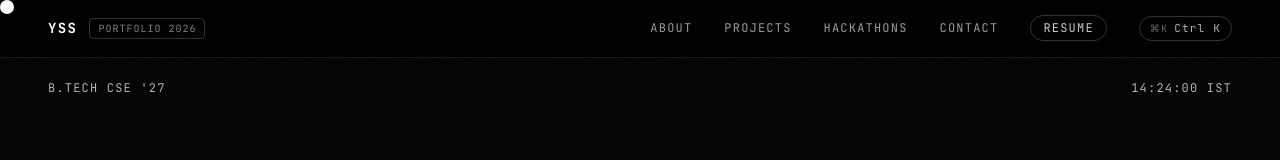
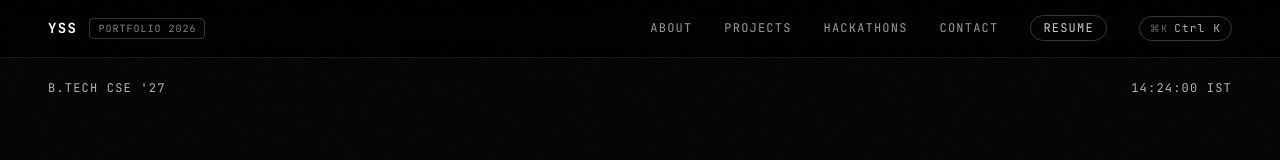
Before and after one commit to yashshinde2/yash-portfolio, a Next.js app: page / in a window 1280 px wide. Shown: the top 160 px of the page. Built offline with nearby package versions, Linux system fonts and the light colour scheme.

Commit message:
Replace custom cursor with Cursor component and add fine pointer styles

```diff
--- a/app/globals.css
+++ b/app/globals.css
@@ -27,10 +27,10 @@ body {
   overflow-x: hidden;
 }
 
-::selection {
-  background-color: #ffffff;
-  color: #000000;
+@media (pointer: fine) {
+  html, a, button, [role="button"], input, textarea { cursor: none; }
 }
+::selection { background: #fff; color: #000; }
 
 @keyframes marquee {
   0% {
--- a/app/layout.tsx
+++ b/app/layout.tsx
@@ -3,7 +3,7 @@ import { Inter_Tight, JetBrains_Mono, Instrument_Serif } from "next/font/google"
 import "./globals.css";
 import { SmoothScroll } from "@/components/SmoothScroll";
 import { FilmGrain } from "@/components/FilmGrain";
-import { CustomCursor } from "@/components/CustomCursor";
+import { Cursor } from "@/components/cursor";
 import { Preloader } from "@/components/Preloader";
 
 const interTight = Inter_Tight({
@@ -79,7 +79,7 @@ export default function RootLayout({
     >
       <body className="bg-black text-white antialiased font-sans selection:bg-white selection:text-black min-h-screen">
         <Preloader />
-        <CustomCursor />
+        <Cursor />
         <FilmGrain />
         <SmoothScroll>{children}</SmoothScroll>
       </body>
--- a/components/CustomCursor.tsx
+++ /dev/null
@@ -1,107 +0,0 @@
-"use client";
-
-import { useEffect, useRef, useState } from "react";
-import gsap from "gsap";
-
-export function CustomCursor() {
-  const cursorRef = useRef<HTMLDivElement>(null);
-  const [isHovered, setIsHovered] = useState(false);
-  const [isInHero, setIsInHero] = useState(false);
-  const [isClicked, setIsClicked] = useState(false);
-  const [isEnabled, setIsEnabled] = useState(false);
-  const [binaryChar, setBinaryChar] = useState("0");
-
-  useEffect(() => {
-    if (
-      window.matchMedia("(pointer: coarse)").matches ||
-      window.matchMedia("(prefers-reduced-motion: reduce)").matches
-    ) {
-      return;
-    }
-    setIsEnabled(true);
-
-    const cursor = cursorRef.current;
-    if (!cursor) return;
-
-    gsap.set(cursor, { xPercent: -50, yPercent: -50, opacity: 0 });
-
-    const xTo = gsap.quickTo(cursor, "x", { duration: 0.12, ease: "power2.out" });
-    const yTo = gsap.quickTo(cursor, "y", { duration: 0.12, ease: "power2.out" });
-
-    const handlePointerMove = (e: PointerEvent) => {
-      gsap.to(cursor, { opacity: 1, duration: 0.15 });
-      xTo(e.clientX);
-      yTo(e.clientY);
-      const target = document.elementFromPoint(e.clientX, e.clientY) as HTMLElement | null;
-      setIsInHero(Boolean(target?.closest("#hero, [data-hero]")));
-    };
-
-    const handlePointerOver = (e: MouseEvent) => {
-      const target = e.target as HTMLElement | null;
-      if (
-        target?.closest(
-          "a, button, [role='button'], input, textarea, select, [data-cursor-expand]"
-        )
-      ) {
-        setIsHovered(true);
-      } else {
-        setIsHovered(false);
-      }
-      setIsInHero(Boolean(target?.closest("#hero, [data-hero]")));
-    };
-
-    const handleMouseDown = () => {
-      setIsClicked(true);
-    };
-
-    const handleMouseUp = () => {
-      setIsClicked(false);
-    };
-
-    const handleMouseLeave = () => {
-      gsap.to(cursor, { opacity: 0, duration: 0.2 });
-    };
-
-    window.addEventListener("pointermove", handlePointerMove);
-    window.addEventListener("mouseover", handlePointerOver);
-    window.addEventListener("mousedown", handleMouseDown);
-    window.addEventListener("mouseup", handleMouseUp);
-    document.addEventListener("mouseleave", handleMouseLeave);
-
-    const swapInterval = setInterval(() => {
-      setBinaryChar((prev) => (prev === "0" ? "1" : "0"));
-    }, 120);
-
-    return () => {
-      window.removeEventListener("pointermove", handlePointerMove);
-      window.removeEventListener("mouseover", handlePointerOver);
-      window.removeEventListener("mousedown", handleMouseDown);
-      window.removeEventListener("mouseup", handleMouseUp);
-      document.removeEventListener("mouseleave", handleMouseLeave);
-      clearInterval(swapInterval);
-    };
-  }, []);
-
-  if (!isEnabled) return null;
-
-  return (
-    <div
-      ref={cursorRef}
-      className={`pointer-events-none fixed top-0 left-0 z-[9999] rounded-full mix-blend-difference flex items-center justify-center transition-all duration-200 ease-out will-change-transform ${
-        isHovered
-          ? `h-[72px] w-[72px] bg-white border-0 ${isClicked ? "scale-90" : "scale-100"}`
-          : isInHero
-          ? `h-[40px] w-[40px] bg-transparent border border-white ${
-              isClicked ? "scale-75 bg-white/10" : "scale-100"
-            }`
-          : `h-[14px] w-[14px] bg-white border-0 ${isClicked ? "scale-50" : "scale-100"}`
-      }`}
-    >
-      {isInHero && !isHovered && (
-        <span className="font-mono text-[11px] font-bold text-white leading-none select-none">
-          {binaryChar}
-        </span>
-      )}
-    </div>
-  );
-}
--- /dev/null
+++ b/components/cursor.tsx
@@ -0,0 +1,88 @@
+"use client"
+import { useEffect, useRef } from "react"
+import { gsap } from "gsap"
+
+export function Cursor() {
+  const dot = useRef<HTMLDivElement>(null)
+  const ring = useRef<HTMLDivElement>(null)
+  const label = useRef<HTMLSpanElement>(null)
+
+  useEffect(() => {
+    if (matchMedia("(pointer: coarse)").matches) return
+    const d = dot.current!
+    const r = ring.current!
+    const l = label.current!
+    gsap.set([d, r], { xPercent: -50, yPercent: -50, opacity: 0 })
+    const dx = gsap.quickTo(d, "x", { duration: 0.08, ease: "power3" })
+    const dy = gsap.quickTo(d, "y", { duration: 0.08, ease: "power3" })
+    const rx = gsap.quickTo(r, "x", { duration: 0.4, ease: "power3" })
+    const ry = gsap.quickTo(r, "y", { duration: 0.4, ease: "power3" })
+    let timer = 0
+    let shown = false
+
+    const apply = (mode: string, text: string) => {
+      window.clearInterval(timer)
+      l.textContent = text
+      const size = mode === "link" ? 76 : mode === "binary" ? 72 : mode === "view" ? 96 : 34
+      gsap.to(r, {
+        width: size,
+        height: size,
+        backgroundColor: mode === "link" ? "#fff" : "rgba(255,255,255,0)",
+        duration: 0.35,
+        ease: "power3.out",
+      })
+      gsap.to(d, { scale: mode === "link" ? 0 : 1, duration: 0.25 })
+      if (mode === "binary") {
+        timer = window.setInterval(() => {
+          l.textContent = Math.random() > 0.5 ? "1" : "0"
+        }, 90)
+      }
+    }
+
+    const onMove = (e: PointerEvent) => {
+      if (!shown) {
+        shown = true
+        gsap.set([d, r], { x: e.clientX, y: e.clientY })
+        gsap.to([d, r], { opacity: 1, duration: 0.3 })
+      }
+      dx(e.clientX)
+      dy(e.clientY)
+      rx(e.clientX)
+      ry(e.clientY)
+    }
+    const onOver = (e: PointerEvent) => {
+      const el = (e.target as HTMLElement).closest<HTMLElement>("[data-cursor],a,button,[role=button]")
+      if (!el) return apply("default", "")
+      apply(el.dataset.cursor ?? "link", el.dataset.cursorLabel ?? "")
+    }
+    const onDown = () => gsap.to(r, { scale: 0.85, duration: 0.15 })
+    const onUp = () => gsap.to(r, { scale: 1, duration: 0.3, ease: "back.out(3)" })
+    const onLeave = () => gsap.to([d, r], { opacity: 0, duration: 0.2 })
+    const onEnter = () => gsap.to([d, r], { opacity: 1, duration: 0.2 })
+
+    window.addEventListener("pointermove", onMove)
+    window.addEventListener("pointerover", onOver)
+    window.addEventListener("pointerdown", onDown)
+    window.addEventListener("pointerup", onUp)
+    document.documentElement.addEventListener("pointerleave", onLeave)
+    document.documentElement.addEventListener("pointerenter", onEnter)
+    return () => {
+      window.clearInterval(timer)
+      window.removeEventListener("pointermove", onMove)
+      window.removeEventListener("pointerover", onOver)
+      window.removeEventListener("pointerdown", onDown)
+      window.removeEventListener("pointerup", onUp)
+      document.documentElement.removeEventListener("pointerleave", onLeave)
+      document.documentElement.removeEventListener("pointerenter", onEnter)
+    }
+  }, [])
+
+  return (
+    <div className="pointer-events-none fixed inset-0 z-[9999] hidden mix-blend-difference [@media(pointer:fine)]:block">
+      <div ref={ring} className="absolute left-0 top-0 flex h-[34px] w-[34px] items-center justify-center rounded-full border border-white">
+        <span ref={label} className="font-mono text-[11px] font-semibold text-white" />
+      </div>
+      <div ref={dot} className="absolute left-0 top-0 h-[7px] w-[7px] rounded-full bg-white" />
+    </div>
+  )
+}
```
Also changed, not shown: 1 other file (tests, documents, lock files or other folders).
